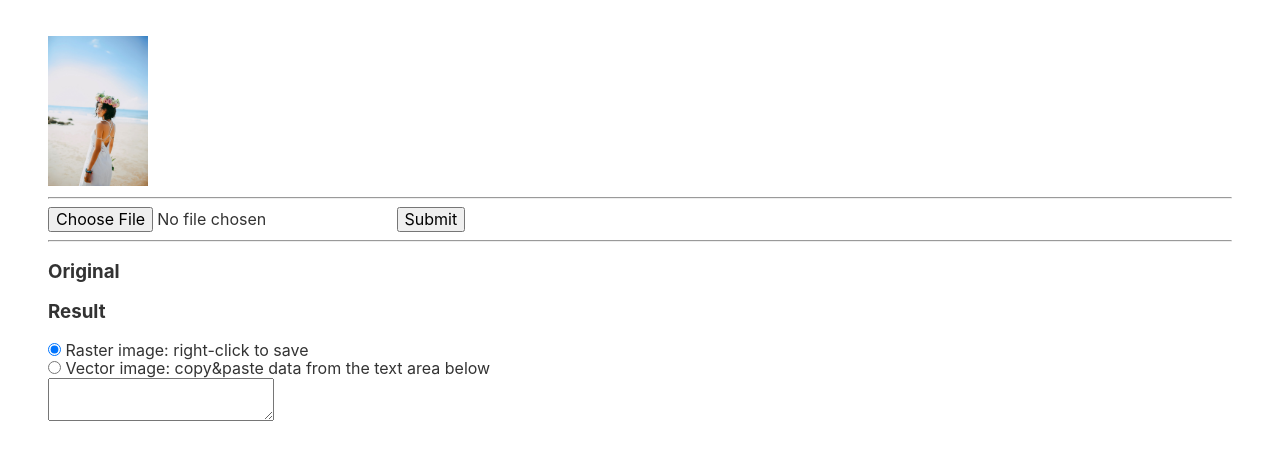
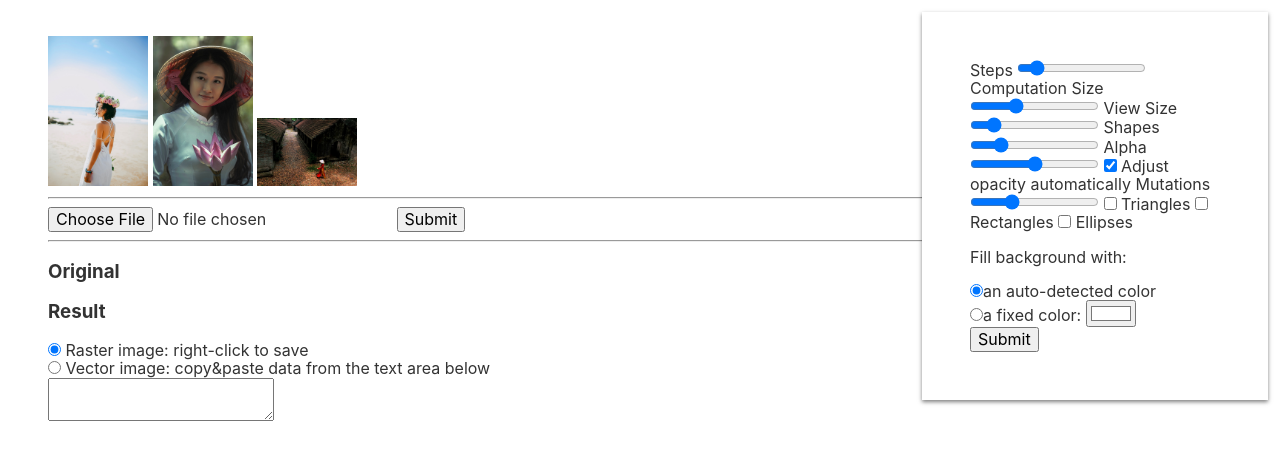
Before and after one commit to mjcampagna/primitiv, a website built with webpack: page src/index.html in a window 1280 px wide. Built offline with nearby package versions, Linux system fonts and the light colour scheme.

Commit message:
Mock-in controls for config

```diff
--- a/src/app.css
+++ b/src/app.css
@@ -14,3 +14,11 @@ body {
   margin: 0;
   padding: 36px 48px;
 }
+
+#config {
+  background-color: #fff;
+  box-shadow: 0 2px 4px rgba(0,0,0,0.5);
+  padding: 48px;
+  position: fixed; top: 12px; right: 12px;
+  width: 250px;
+}
--- a/src/index.html
+++ b/src/index.html
@@ -15,8 +15,12 @@
 
         <img src="../src/photo-1505062351414-586330b076f2.jpeg" style="width: 100px; height: auto; cursor:pointer;" />
 
+        <img src="../src/photo-1439778615639-28529f7628bc.jpeg" style="width: 100px; height: auto; cursor:pointer;" />
+
+        <img src="../src/photo-1432212920371-6a2b5f1dbb09.jpeg" style="width: 100px; height: auto; cursor:pointer;" />
+
         <hr />
-        <form>
+        <form id="upload">
           <input type="file" />
           <button type="submit">Submit</button>
         </form>
@@ -24,6 +28,54 @@
 
       </div>
 
+      <section id="config">
+        <form id="primitivConfig">
+
+          <label>Steps</label>
+          <input type="range" name="steps" min="1" max="500" value="50" />
+
+          <label>Computation Size</label>
+          <input type="range" name="computeSize" min="128" max="512" value="256" />
+
+          <label>View Size</label>
+          <input type="range" name="viewSize" min="256" max="2048" value="512" />
+
+          <label>Shapes</label>
+          <input type="range" name="shapes" min="1" max="1000" value="200" />
+
+          <label>Alpha</label>
+          <input type="range" name="alpha" min="0" max="1" step="0.1" value="0.5" />
+          <label>
+            <input type="checkbox" name="mutateAlpha" checked="checked" />
+            Adjust opacity automatically
+          </label>
+
+          <label>Mutations</label>
+          <input type="range" name="mutations" min="0" max="100" value="30" />
+
+          <label>
+              <input type="checkbox" name="shapeType" value="triangle" />
+              Triangles
+          </label>
+          <label>
+            <input type="checkbox" name="shapeType" value="rectangle" />
+            Rectangles
+          </label>
+          <label>
+            <input type="checkbox" name="shapeType" value="ellipse" />
+            Ellipses
+          </label>
+
+          <div>
+            <p>Fill background with:</p>
+            <label><input type="radio" name="fill" value="auto" checked="checked">an auto-detected color</label><br>
+            <label><input type="radio" name="fill" value="fixed">a fixed color: </label>
+            <input type="color" value="#ffffff" name="fill-color">
+          </div>
+
+          <button type="submit">Submit</button>
+        </form>
+      </section>
 
       <section id="output">
         <div>
--- a/src/index.js
+++ b/src/index.js
@@ -73,9 +73,10 @@ function go(original, cfg) {
 
 }
 
-document.addEventListener('submit', event => {
+const uploader = document.getElementById('upload');
+uploader.addEventListener('submit', event => {
 	event.preventDefault();
-	let input = document.querySelector("input[type=file]");
+	let input = uploader.querySelector("input[type=file]");
 	let url;
 	if (input.files.length > 0) {
 		let file = input.files[0];
```
Also changed, not shown: src/photo-1432212920371-6a2b5f1dbb09.jpeg (added), src/photo-1439778615639-28529f7628bc.jpeg (added).
